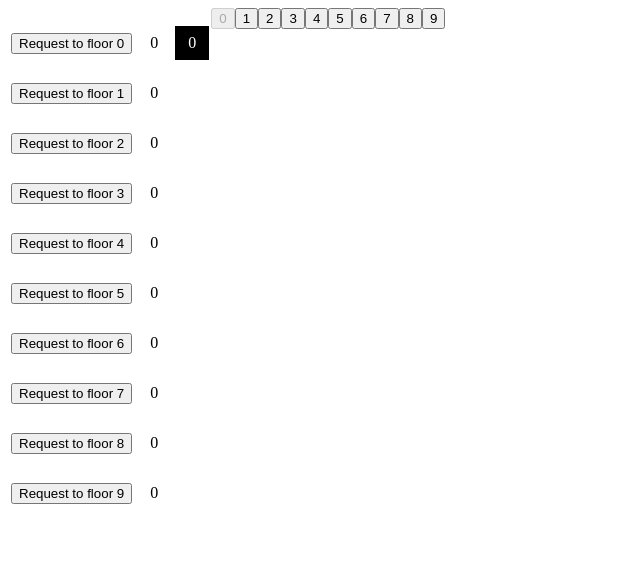
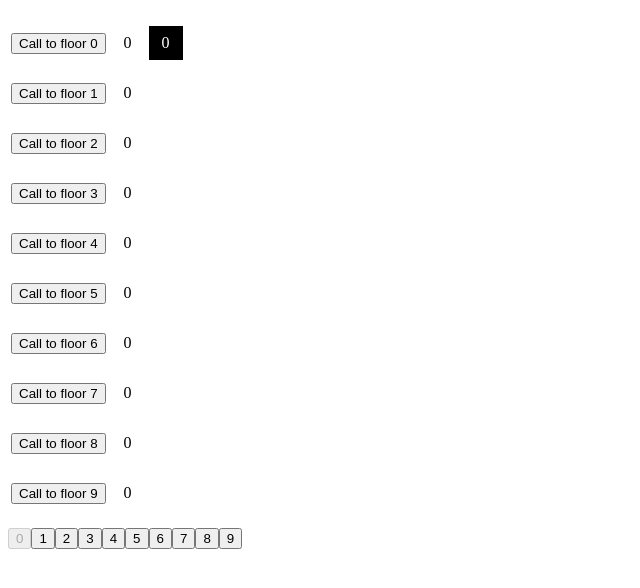
Before and after one commit to Dawidu7/elevator, a Next.js app: page / in a window 1280 px wide. Shown: the top 588 px of the page, without its empty margins (0-640 px from the left). Built offline with nearby package versions, Linux system fonts and the light colour scheme.

Commit message:
Rewritten - and it works! (I think)

```diff
--- a/app/globals.css
+++ b/app/globals.css
@@ -1,7 +1,3 @@
-main {
-  display: flex;
-}
-
 tr {
   display: flex;
   gap: 1rem;
--- a/app/page.tsx
+++ b/app/page.tsx
@@ -10,21 +10,21 @@ export default function Home() {
     e.preventDefault()
     const registeredFloor = Number((
       (e.target as HTMLFormElement)
-        .querySelector("input[type=\"submit\"]:focus") as HTMLInputElement
+      .querySelector("input[type='submit']:focus") as HTMLInputElement
     ).value)
 
     registerFloor(registeredFloor)
   }
 
   return (
-    <main>
+    <>
       <table>
         <tbody>
           {floors.map((floor, i) => (
             <tr key={i}>
-              <td><button onClick={() => requestElevator(i)}>Request to floor {i}</button></td>
+              <td><button onClick={() => requestElevator(i)}>Call to floor {i}</button></td>
               <td>{floor.waiting}</td>
-              <td className={`elevator ${currentFloorIndex === i ? "current" : ""}`} data-count={count} />
+              <td className ={`elevator ${currentFloorIndex === i ? "current" : ""}`} data-count={count} />
             </tr>
           ))}
         </tbody>
@@ -34,6 +34,6 @@ export default function Home() {
           <input key={i} type="submit" value={i} disabled={currentFloorIndex === i} />
         ))}
       </form>
-    </main>
+    </>
   )
 }
--- a/app/useElevator.ts
+++ b/app/useElevator.ts
@@ -4,97 +4,63 @@ import { useState, useEffect } from "react"
 export default function useElevator(floorCount: number) {
   const [ currentFloorIndex, setCurrentFloorIndex ] = useState(0)
   const [ floors, setFloors ] = useState(Array.from({ length: floorCount }, _ => ({ leaving: 0, waiting: 0 })))
-  const [ direction, setDirection ] = useState<"down" | "up" | null>(null)
+  const [ isMoving, setIsMoving ] = useState(false)
   const currentFloor = floors[currentFloorIndex]
 
   function requestElevator(floor: number) {
     const updatedFloors = [ ...floors ]
     updatedFloors[floor].waiting += 1
-
     setFloors(updatedFloors)
-
-    if(currentFloorIndex === floor || direction !== null) return
-
-    start(floor)
   }
 
   function registerFloor(floor: number) {
-    if(currentFloor.waiting === 0) return
+    if(currentFloor.waiting <= 0) return
 
     const updatedFloors = [ ...floors ]
     updatedFloors[floor].leaving += 1
-    updatedFloors[currentFloorIndex].waiting -= 1
-
+    currentFloor.waiting -= 1
     setFloors(updatedFloors)
-
-    if(currentFloor.waiting === 0) start(floor)
   }
 
-  async function moveElevator(): Promise<void> {
-    const destination = getNextDestination()
-    console.log(destination)
-    if(destination === -1) return dispatch()
+  async function moveElevator() {
+    const direction = getDirection()
+    if(currentFloor.leaving > 0) {
+      const updatedFloors = [ ...floors ]
+      updatedFloors[currentFloorIndex].leaving = 0
+      setFloors(updatedFloors)
+    }
+    if(direction === null || currentFloor.waiting > 0) return
+
+    setIsMoving(true)
 
     await delay(500)
     setCurrentFloorIndex(prev => direction === "down" ? prev + 1 : prev - 1)
-    dispatch()
+
+    setIsMoving(false)
   }
 
-  function getNextDestination(): number {
-    // If it's stationary there's no need to get a destination
-    if(direction === null) return -1
+  function getDirection() {
+    const isFloorBelow = floors
+      .slice(currentFloorIndex + 1)
+      .find(floor => floor.leaving > 0 || floor.waiting > 0)
 
-    // Get the floors that are above or under current one depending on direction
-    const slicedFloors = floors
-      .slice(
-        direction === "down" ? currentFloorIndex + 1 : 0,
-        direction === "down" ? floors.length : currentFloorIndex
-      )
-    // Find first occurence of data > 0; reverse-checks if it goes up
-    const nextDestination = (
-      direction === "down"
-        ? slicedFloors
-        : slicedFloors.reverse()
-    ).find(floor => floor.leaving > 0 || floor.waiting > 0)
+    if(isFloorBelow !== undefined) return "down"
 
-    if(nextDestination === undefined) return -1
+    const isFloorAbove = floors
+      .slice(0, currentFloorIndex)
+      .reverse()
+      .find(floor => floor.leaving > 0 || floor.waiting > 0)
 
-    // If found - return
-    if(nextDestination !== undefined) {
-      return floors.indexOf(nextDestination)
-    }
+    if(isFloorAbove !== undefined) return "up"
 
-    // If there is any data > 0 it means it's in the other direction - change direction and repeat
-    if(floors.some(floor => floor.leaving > 0 || floor.waiting > 0)) {
-      setDirection(prev => prev === "down" ? "up" : "down")
-      return getNextDestination()
-    }
-
-    // No destinations = stationary
-    setDirection(null)
-    return -1
-  }
-
-  function start(floor: number) {
-    setDirection(currentFloorIndex < floor ? "down" : "up")
-  }
-
-  function dispatch() {
-    const updatedFloors = [ ...floors ]
-    updatedFloors[currentFloorIndex].leaving = 0
-
-    setFloors(updatedFloors)
+    return null
   }
 
   useEffect(() => {
-    if(currentFloor.waiting > 0) {
-      setDirection(null)
-      return
-    }
-    if(direction === null) return
+    if(isMoving) return
 
     moveElevator()
-  }, [ currentFloorIndex, direction ])
+  }, [ currentFloorIndex, floors ])
 
   return {
     count: floors.reduce((count, { leaving }) => count + leaving, 0),
```
